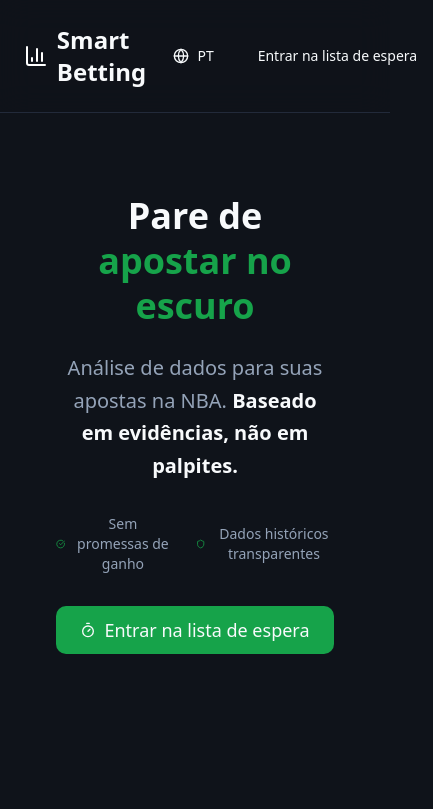
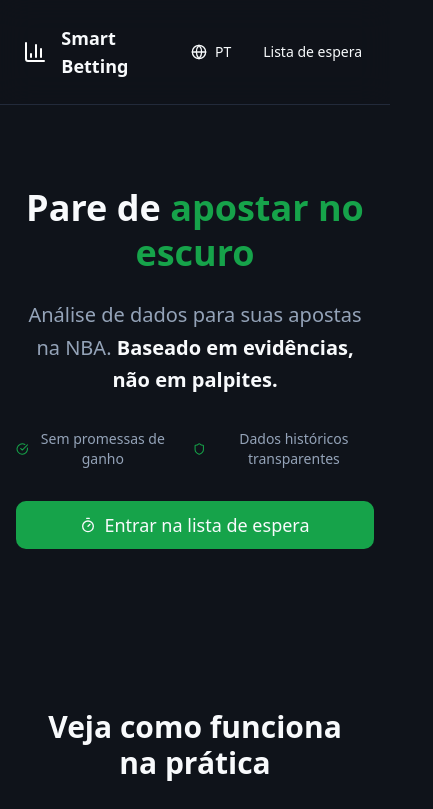
Before and after one commit to tech-lamjav/prop-play-predictor, a React (Vite) app: page / in a window 390 px wide. Shown: the top 809 px of the page, 433 px wide, since content can reach past the window. Built offline with nearby package versions, Linux system fonts and the light colour scheme.

Commit message:
last fixes

```diff
--- a/index.html
+++ b/index.html
@@ -2,7 +2,7 @@
 <html lang="en">
   <head>
     <meta charset="UTF-8" />
-    <meta name="viewport" content="width=device-width, initial-scale=1.0" />
+    <meta name="viewport" content="width=device-width, initial-scale=1.0, maximum-scale=1.0, user-scalable=no" />
     <title>Smart Betting - Prop Play Predictor</title>
     <meta name="description" content="Análises de dados em tempo real para suas prop bets na NBA. Baseado em evidências, não em palpites." />
     <meta name="author" content="Smart Betting" />
--- a/src/pages/Landing.tsx
+++ b/src/pages/Landing.tsx
@@ -11,28 +11,29 @@ const Landing = () => {
     t
   } = useTranslation();
   return (
-    <div className="min-h-screen bg-background">
+    <div className="min-h-screen bg-background overflow-x-hidden">
       {/* Navigation */}
       <nav className="sticky top-0 z-50 bg-background/80 backdrop-blur-lg border-b border-border">
-        <div className="container mx-auto flex items-center justify-between p-6">
+        <div className="container mx-auto flex items-center justify-between px-4 py-6 sm:px-6">
           <div className="flex items-center gap-2">
             <div className="w-10 h-10 bg-gradient-primary rounded-xl flex items-center justify-center">
               <BarChart3 className="h-6 w-6 text-white" />
             </div>
-            <span className="text-2xl font-bold text-foreground">Smart Betting</span>
+            <span className="text-lg sm:text-2xl font-bold text-foreground">Smart Betting</span>
           </div>
-          <div className="flex items-center gap-4">
+          <div className="flex items-center gap-2 sm:gap-4">
             <LanguageToggle />
-            <Button onClick={() => navigate("/waitlist")} className="bg-gradient-primary hover:opacity-90">
-              Entrar na lista de espera
+            <Button onClick={() => navigate("/waitlist")} className="bg-gradient-primary hover:opacity-90 text-sm sm:text-base px-3 sm:px-4 py-2">
+              <span className="hidden sm:inline">Entrar na lista de espera</span>
+              <span className="sm:hidden">Lista de espera</span>
             </Button>
           </div>
         </div>
       </nav>
 
-      <div className="container mx-auto">
+      <div className="container mx-auto px-4 sm:px-6">
         {/* Hero Section */}
-        <section className="relative py-20 px-6 overflow-hidden">
+        <section className="relative py-20 overflow-hidden">
 
           <div className="relative text-center">
 
```
